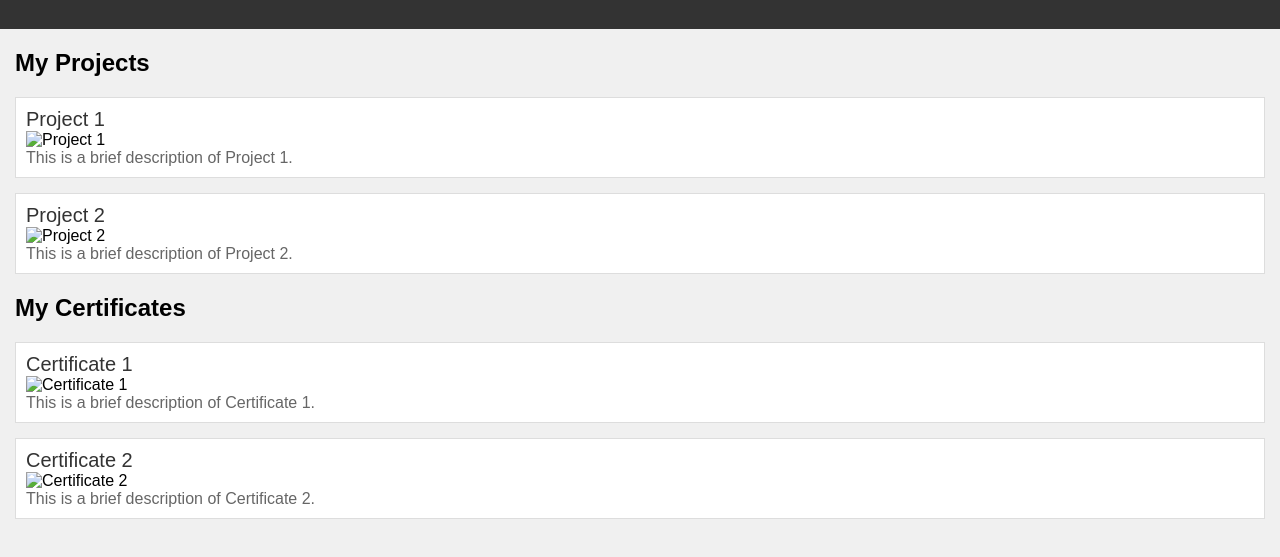
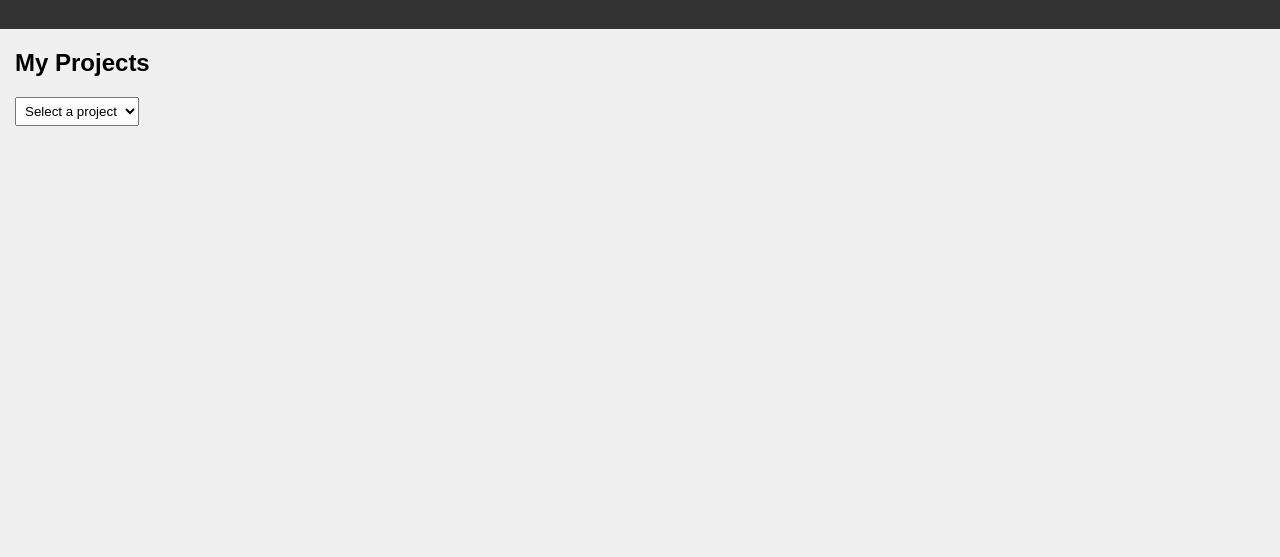
Before and after one commit to KnutOplandMoen/KnutOplandMoen, a plain HTML site: page index.html in a window 1280 px wide. Shown: the part 71-628 px from the top of the page. Drawn offline with Linux system fonts and the light colour scheme.

Commit message:
updating

```diff
--- a/index.html
+++ b/index.html
@@ -18,24 +18,19 @@
         .content {
             margin: 15px;
         }
-        .project, .certificate {
-            background-color: #fff;
-            border: 1px solid #ddd;
-            padding: 10px;
-            margin-bottom: 15px;
-        }
-        .title {
-            font-size: 20px;
-            color: #333;
-        }
-        .description {
-            color: #666;
-        }
-        img {
-            width: 100%;
-            max-width: 300px;
+        select {
+            padding: 5px;
         }
     </style>
+    <script>
+        function navigateToProject() {
+            var select = document.getElementById('projectSelect');
+            var selectedProject = select.options[select.selectedIndex].value;
+            if (selectedProject) {
+                window.location.href = selectedProject + '.html';
+            }
+        }
+    </script>
 </head>
 <body>
     <div class="header">
@@ -43,35 +38,11 @@
     </div>
     <div class="content">
         <h2>My Projects</h2>
-        <div class="project">
-            <div class="title">Project 1</div>
-            <img src="project1.jpg" alt="Project 1">
-            <div class="description">This is a brief description of Project 1.</div>
-        </div>
-        <div class="project">
-            <div class="title">Project 2</div>
-            <img src="project2.jpg" alt="Project 2">
-            <div class="description">This is a brief description of Project 2.</div>
-        </div>
-        <h2>My Certificates</h2>
-        <div class="certificate">
-            <div class="title">Certificate 1</div>
-            <img src="certificate1.jpg" alt="Certificate 1">
-            <div class="description">This is a brief description of Certificate 1.</div>
-        </div>
-        <div class="certificate">
-            <div class="title">Certificate 2</div>
-            <img src="certificate2.jpg" alt="Certificate 2">
-            <div class="description">This is a brief description of Certificate 2.</div>
-        </div>
+        <select id="projectSelect" onchange="navigateToProject()">
+            <option value="">Select a project</option>
+            <option value="project1">Project 1</option>
+            <option value="project2">Project 2</option>
+        </select>
     </div>
-    <script>
-        var projects = document.querySelectorAll('.project');
-        projects.forEach(function(project) {
-            project.addEventListener('click', function() {
-                alert('You clicked on ' + this.querySelector('.title').textContent);
-            });
-        });
-    </script>
 </body>
 </html>
```
Also changed, not shown: project1.html (added, +39 -0 lines).
